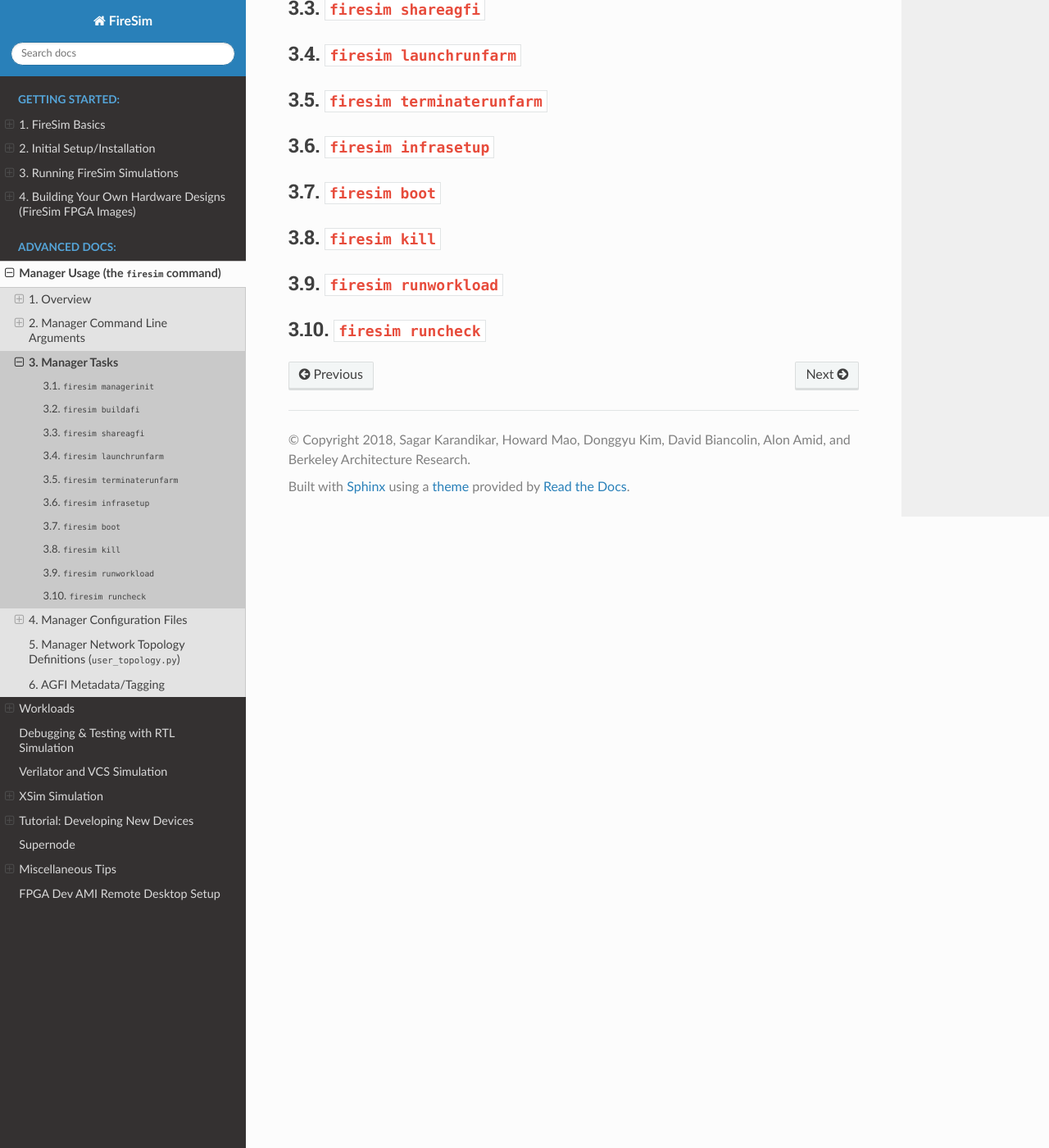
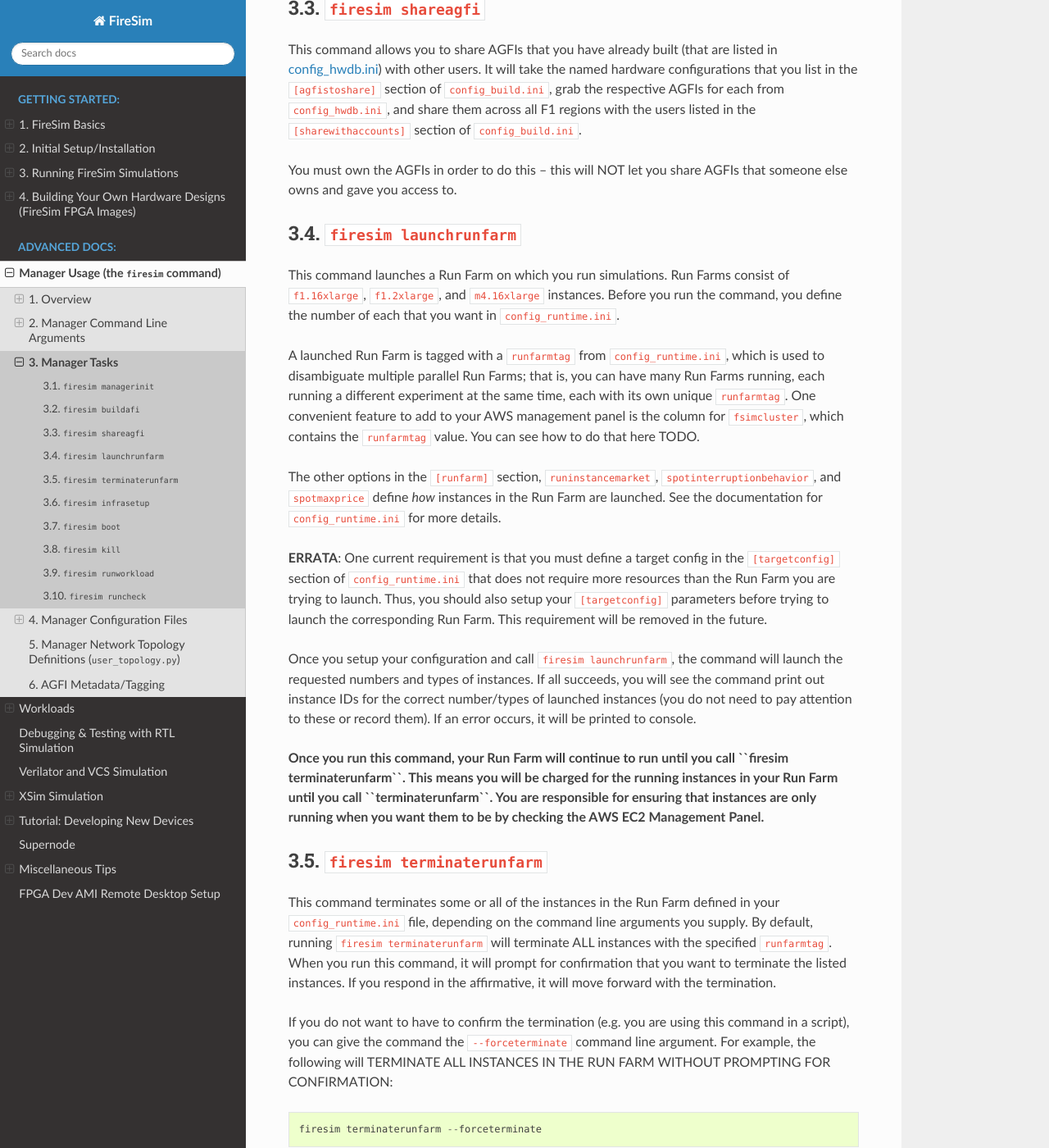
Before and after one commit to firesim/firesim, a Sphinx documentation site: the page built from docs/Advanced-Usage/Manager/Manager-Tasks.rst, in a window 1280 px wide and 1400 px high, scrolled down 1537 px. Shown: the whole window at 82% size. Built offline with Sphinx 7.4.7 and the Read the Docs theme 2.0.0, drawn with Linux system fonts in a browser that asks for light colours; some of the changed text lies outside the part shown.

Commit message:
document launchrunfarm and terminaterunfarm

```diff
--- a/docs/Advanced-Usage/Manager/Manager-Configuration-Files.rst
+++ b/docs/Advanced-Usage/Manager/Manager-Configuration-Files.rst
@@ -34,7 +34,7 @@
 
 The instances launched by the ``launchrunfarm`` command will be tagged with
 this value. All later operations done by the manager rely on this tag, so
-you should not change unless you are done with your current Run Farm.
+you should not change it unless you are done with your current Run Farm.
 
 Per AWS restrictions, this tag can be no longer than 255 characters.
 
--- a/docs/Advanced-Usage/Manager/Manager-Tasks.rst
+++ b/docs/Advanced-Usage/Manager/Manager-Tasks.rst
@@ -79,6 +79,15 @@
 ``firesim shareagfi``
 ----------------------
 
+This command allows you to share AGFIs that you have already built (that are
+listed in :ref:`config-hwdb`) with other users. It will take the
+named hardware configurations that you list in the ``[agfistoshare]`` section of
+``config_build.ini``, grab the respective AGFIs for each from
+``config_hwdb.ini``, and share them across all F1 regions with the users listed
+in the ``[sharewithaccounts]`` section of ``config_build.ini``.
+
+You must own the AGFIs in order to do this -- this will NOT let you share AGFIs
+that someone else owns and gave you access to.
 
 
 .. _firesim-launchrunfarm:
@@ -86,15 +95,93 @@
 ``firesim launchrunfarm``
 ---------------------------
 
+This command launches a Run Farm on which you run simulations. Run Farms
+consist of ``f1.16xlarge``, ``f1.2xlarge``, and ``m4.16xlarge`` instances.
+Before you run the command, you define the number of each that you want in
+``config_runtime.ini``.
 
+A launched Run Farm is tagged with a ``runfarmtag`` from
+``config_runtime.ini``, which is used to disambiguate multiple parallel Run
+Farms; that is, you can have many Run Farms running, each running a different
+experiment at the same time, each with its own unique ``runfarmtag``. One
+convenient feature to add to your AWS management panel is the column for
+``fsimcluster``, which contains the ``runfarmtag`` value. You can see how to do
+that here TODO.
+
+The other options in the ``[runfarm]`` section, ``runinstancemarket``,
+``spotinterruptionbehavior``, and ``spotmaxprice`` define *how* instances in
+the Run Farm are launched. See the documentation for ``config_runtime.ini`` for
+more details.
+
+**ERRATA**: One current requirement is that you must define a target config in
+the ``[targetconfig]`` section of ``config_runtime.ini`` that does not require
+more resources than the Run Farm you are trying to launch. Thus, you should
+also setup your ``[targetconfig]`` parameters before trying to launch the
+corresponding Run Farm. This requirement will be removed in the future.
+
+Once you setup your configuration and call ``firesim launchrunfarm``, the command
+will launch the requested numbers and types of instances. If all succeeds, you
+will see the command print out instance IDs for the correct number/types of
+launched instances (you do not need to pay attention to these or record them).
+If an error occurs, it will be printed to console.
+
+**Once you run this command, your Run Farm will continue to run until you call
+``firesim terminaterunfarm``. This means you will be charged for the running
+instances in your Run Farm until you call ``terminaterunfarm``. You are
+responsible for ensuring that instances are only running when you want them to
+be by checking the AWS EC2 Management Panel.**
 
 .. _firesim-terminaterunfarm:
 
 ``firesim terminaterunfarm``
 -----------------------------
 
+This command terminates some or all of the instances in the Run Farm defined
+in your ``config_runtime.ini`` file, depending on the command line arguments
+you supply. By default, running ``firesim terminaterunfarm`` will terminate
+ALL instances with the specified ``runfarmtag``. When you run this command,
+it will prompt for confirmation that you want to terminate the listed instances.
+If you respond in the affirmative, it will move forward with the termination.
+
+If you do not want to have to confirm the termination (e.g. you are using this
+command in a script), you can give the command the ``--forceterminate`` command
+line argument. For example, the following will TERMINATE ALL INSTANCES IN THE
+RUN FARM WITHOUT PROMPTING FOR CONFIRMATION:
+
+::
+
+    firesim terminaterunfarm --forceterminate
 
 
+There a few additional commandline arguments that let you terminate only
+some of the instances in a particular Run Farm: ``--terminatesomef116 INT``,
+``--terminatesomef12 INT``, and ``--terminatesomem416 INT``, which will terminate
+ONLY as many of each type of instance as you specify.
+
+Here are some examples:
+
+::
+
+    [ start with 2 f1.16xlarges, 2 f1.2xlarges, 2 m4.16xlarges ]
+
+    firesim terminaterunfarm --terminatesomef116 1 --forceterminate
+
+    [ now, we have: 1 f1.16xlarges, 2 f1.2xlarges, 2 m4.16xlarges ]
+
+
+::
+
+    [ start with 2 f1.16xlarges, 2 f1.2xlarges, 2 m4.16xlarges ]
+
+    firesim terminaterunfarm --terminatesomef116 1 --terminatesomef12 2 --forceterminate
+
+    [ now, we have: 1 f1.16xlarges, 0 f1.2xlarges, 2 m4.16xlarges ]
+
+
+**Once you call ``launchrunfarm``, you will be charged for running instances in
+your Run Farm until you call ``terminaterunfarm``. You are responsible for
+ensuring that instances are only running when you want them to be by checking
+the AWS EC2 Management Panel.**
 
 
 .. _firesim-infrasetup:
```
